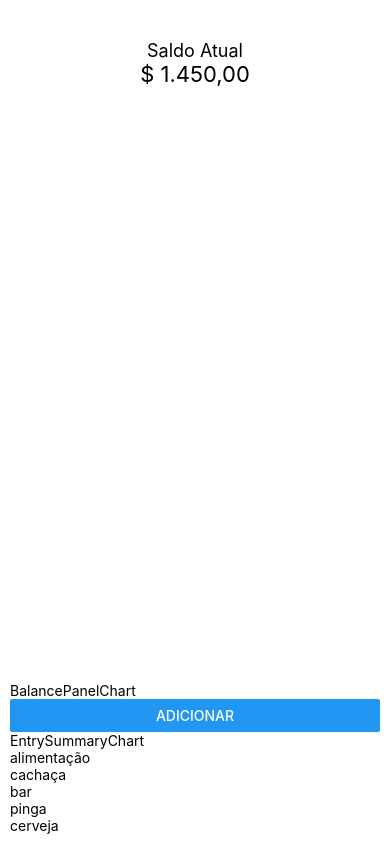
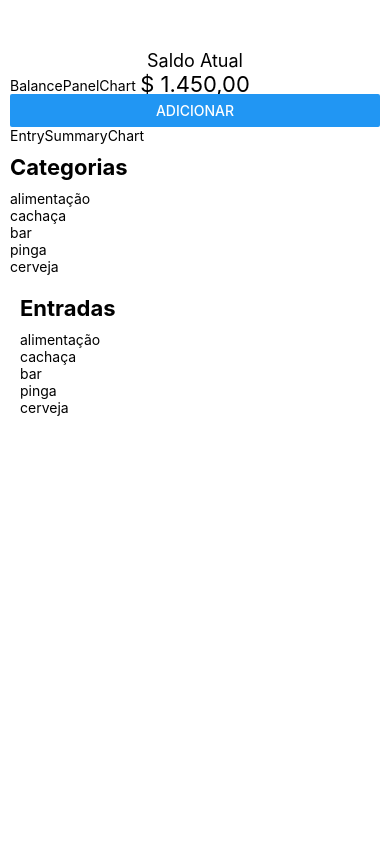
Before and after one commit to SDchagas/SmartMoney, a React Native app: screen / in a window 390 px wide. Built offline with nearby package versions, Linux system fonts and the light colour scheme.

Commit message:
tela Main ok com componentes ok

```diff
--- a/src/components/BalancePanel/BalancePanelLabel/BalancePanelChart/index.js
+++ b/src/components/BalancePanel/BalancePanelLabel/BalancePanelChart/index.js
@@ -11,8 +11,15 @@ export default function BalancePanelChart() {
 
 const styles = StyleSheet.create({
     container : {
-        flex: 1,
+   //     flex: 1,
     },
     label: {},
+
+    title: {
+      fontSize: 22,
+      fontWeight: 'bold',
+      marginTop:10,
+      marginBottom:10,
+  },
     value: {},
 });
--- a/src/components/BalancePanel/BalancePanelLabel/index.js
+++ b/src/components/BalancePanel/BalancePanelLabel/index.js
@@ -12,14 +12,16 @@ export default function BalancePanelLabel() {
 
 const styles = StyleSheet.create({
     container : {
-        flex: 1,
+    //    flex: 1,
         alignItems: 'center',
         top: 30,
     },
     label: {
         fontSize: 18,
+        marginTop: 10,
     },
     value: {
         fontSize: 22,
+        marginBottom: 10,
     },
 });
--- a/src/components/BalancePanel/index.js
+++ b/src/components/BalancePanel/index.js
@@ -16,7 +16,7 @@ export default function BalancePanel() {
 
 const styles = StyleSheet.create({
     container : {
-        flex: 1,
+    //    flex: 1,
     },
     label: {},
     value: {},
--- a/src/components/EntryList/EntryListItem/index.js
+++ b/src/components/EntryList/EntryListItem/index.js
@@ -11,7 +11,7 @@ export default function EntryListItem() {
 
 const styles = StyleSheet.create({
     container: {
-        flex: 1,
+        //flex: 1,
         padding: 10,
     },
 
--- a/src/components/EntryList/index.js
+++ b/src/components/EntryList/index.js
@@ -1,19 +1,35 @@
-import { View, StyleSheet } from 'react-native'
+import { View, StyleSheet, FlatList, Text } from 'react-native'
 import React from 'react'
-import EntryListItem from './EntryListItem';
+
 
 export default function EntryList() {
   return (
-    <View>
-      <EntryListItem />
+    <View style={styles.container}>
+      <Text style={styles.title}>Entradas</Text>
+      <FlatList data={[
+        {Key: 'alimentação'},
+        {Key: 'cachaça'},
+        {Key: 'bar'},
+        {Key: 'pinga'},
+        {Key: 'cerveja'}
+      ]}
+      renderItem = {({item}) => <Text>{item.Key}</Text>}
+      ></FlatList>
     </View>
   )
 }
 
 const styles = StyleSheet.create({
     container: {
-        flex: 1,
+      //  flex: 1,
         padding: 10,
     },
+    title: {
+        fontSize: 22,
+        fontWeight: 'bold',
+        marginTop:10,
+        marginBottom:10,
+
+    }
 
 });
--- a/src/components/EntrySummary/EntrySummaryChart/EntrySummaryList/index.js
+++ b/src/components/EntrySummary/EntrySummaryChart/EntrySummaryList/index.js
@@ -4,6 +4,7 @@ import React from 'react'
 export default function EntrySummaryList() {
   return (
     <View>
+      <Text style={styles.title}>Categorias</Text>
       <FlatList data={[
         {Key: 'alimentação'},
         {Key: 'cachaça'},
@@ -19,8 +20,14 @@ export default function EntrySummaryList() {
 
 const styles = StyleSheet.create({
   container : {
-      flex: 1,
+  //    flex: 1,
   },
   label: {},
+  title: {
+    fontSize: 22,
+    fontWeight: 'bold',
+    marginTop:10,
+    marginBottom:10,
+},
   value: {},
 });
--- a/src/components/EntrySummary/EntrySummaryChart/index.js
+++ b/src/components/EntrySummary/EntrySummaryChart/index.js
@@ -11,7 +11,7 @@ export default function EntrySummaryChart() {
 
 const styles = StyleSheet.create({
     container : {
-        flex: 1,
+ //       flex: 1,
     },
     label: {},
     value: {},
--- a/src/pages/Main/index.js
+++ b/src/pages/Main/index.js
@@ -16,7 +16,7 @@ const Main = () => {
 
 const styles = StyleSheet.create({
     container: {
-        flex: 1,
+      //  flex: 1,
         padding: 10,
     },
 
```
